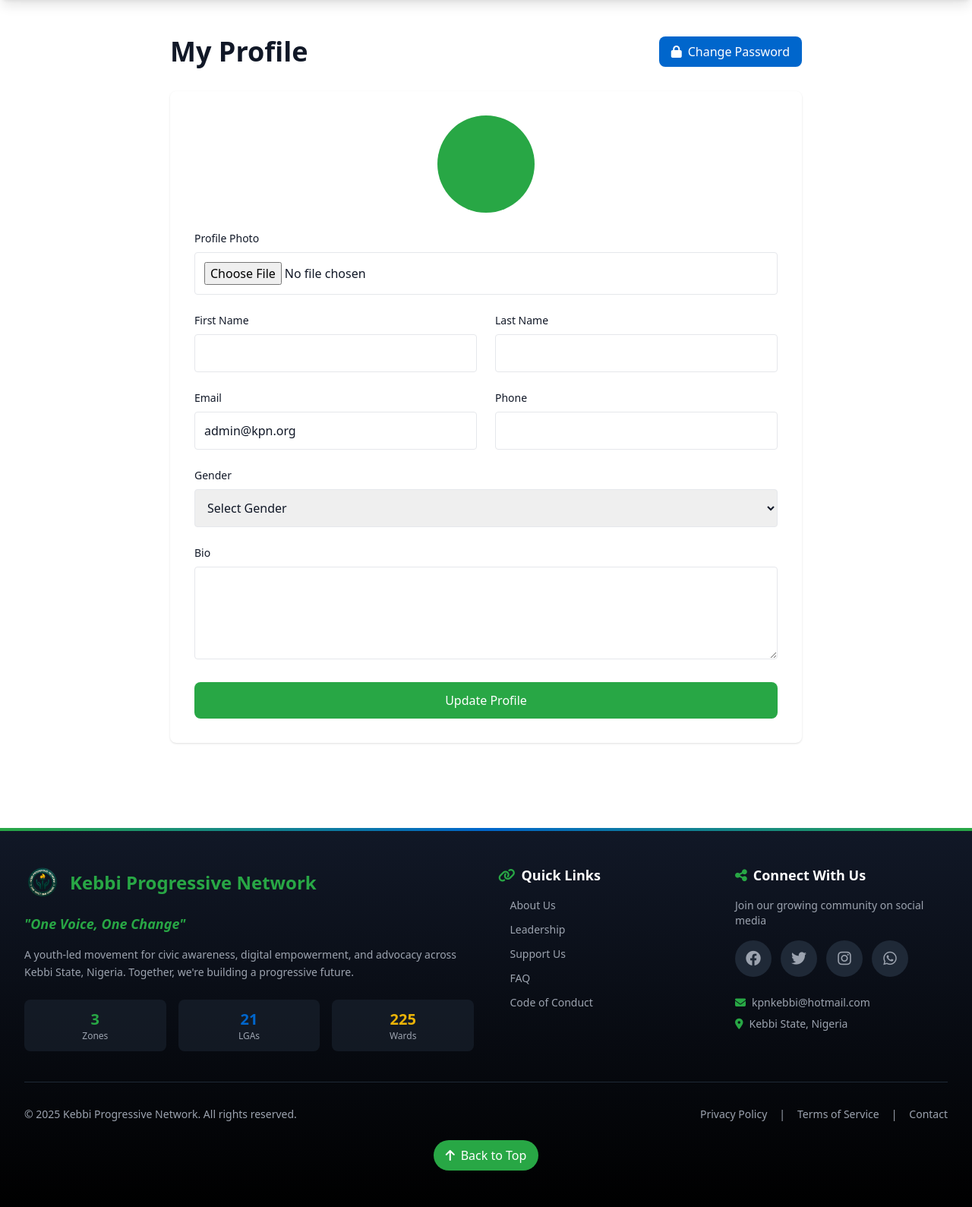
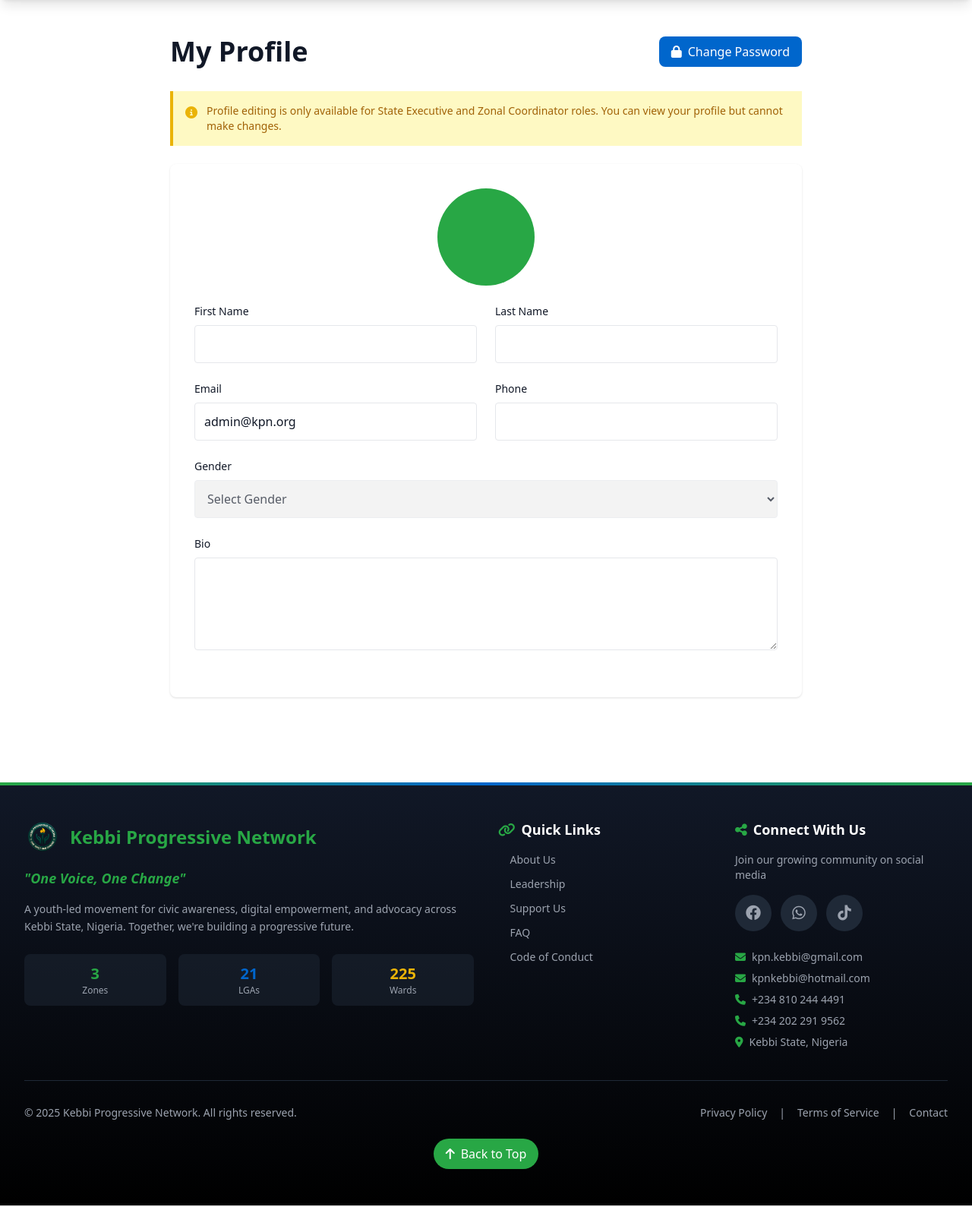
Before and after one commit to Kebbiconnect/kconnect, a Django app: page /account/profile/ in a window 1280 px wide. Shown: the part 64-1653 px from the top of the page at 76% size. Run offline with Django 5.2, Linux system fonts and the light colour scheme; a user stored in the database is signed in; some libraries are stand-ins or nearby versions.

Commit message:
Update contact info, restrict profile editing, and streamline admin controls
Update contact information, implement role-based profile editing restrictions, remove image uploads from registration, enable contact form email forwarding, and enhance admin member approval functionalities.

Replit-Commit-Author: Agent
Replit-Commit-Session-Id: f26c6ead-7901-4135-b9f9-55a6b402c797
Replit-Commit-Checkpoint-Type: intermediate_checkpoint

```diff
--- a/staff/templates/staff/profile.html
+++ b/staff/templates/staff/profile.html
@@ -10,6 +10,21 @@
             <i class="fas fa-lock mr-2"></i> Change Password
         </a>
     </div>
+
+    {% if not can_edit_profile %}
+    <div class="bg-yellow-100 dark:bg-yellow-900 border-l-4 border-yellow-500 p-4 mb-6">
+        <div class="flex">
+            <div class="flex-shrink-0">
+                <i class="fas fa-info-circle text-yellow-500"></i>
+            </div>
+            <div class="ml-3">
+                <p class="text-sm text-yellow-700 dark:text-yellow-300">
+                    Profile editing is only available for State Executive and Zonal Coordinator roles. You can view your profile but cannot make changes.
+                </p>
+            </div>
+        </div>
+    </div>
+    {% endif %}
 
     <div class="bg-white dark:bg-gray-800 rounded-lg shadow p-8">
         <form method="POST" enctype="multipart/form-data">
@@ -25,36 +40,38 @@
                 {% endif %}
             </div>
 
+            {% if can_edit_profile %}
             <div class="mb-6">
                 <label class="block text-sm font-medium mb-2">Profile Photo</label>
                 <input type="file" name="photo" accept="image/*" class="w-full p-3 border rounded dark:bg-gray-700">
             </div>
+            {% endif %}
 
             <div class="grid grid-cols-1 md:grid-cols-2 gap-6 mb-6">
                 <div>
                     <label class="block text-sm font-medium mb-2">First Name</label>
-                    <input type="text" name="first_name" value="{{ user.first_name }}" required class="w-full p-3 border rounded dark:bg-gray-700">
+                    <input type="text" name="first_name" value="{{ user.first_name }}" required class="w-full p-3 border rounded dark:bg-gray-700" {% if not can_edit_profile %}readonly{% endif %}>
                 </div>
                 <div>
                     <label class="block text-sm font-medium mb-2">Last Name</label>
-                    <input type="text" name="last_name" value="{{ user.last_name }}" required class="w-full p-3 border rounded dark:bg-gray-700">
+                    <input type="text" name="last_name" value="{{ user.last_name }}" required class="w-full p-3 border rounded dark:bg-gray-700" {% if not can_edit_profile %}readonly{% endif %}>
                 </div>
             </div>
 
             <div class="grid grid-cols-1 md:grid-cols-2 gap-6 mb-6">
                 <div>
                     <label class="block text-sm font-medium mb-2">Email</label>
-                    <input type="email" name="email" value="{{ user.email }}" required class="w-full p-3 border rounded dark:bg-gray-700">
+                    <input type="email" name="email" value="{{ user.email }}" required class="w-full p-3 border rounded dark:bg-gray-700" {% if not can_edit_profile %}readonly{% endif %}>
                 </div>
                 <div>
                     <label class="block text-sm font-medium mb-2">Phone</label>
-                    <input type="tel" name="phone" value="{{ user.phone }}" required class="w-full p-3 border rounded dark:bg-gray-700">
+                    <input type="tel" name="phone" value="{{ user.phone }}" required class="w-full p-3 border rounded dark:bg-gray-700" {% if not can_edit_profile %}readonly{% endif %}>
                 </div>
             </div>
 
             <div class="mb-6">
                 <label class="block text-sm font-medium mb-2">Gender</label>
-                <select name="gender" class="w-full p-3 border rounded dark:bg-gray-700">
+                <select name="gender" class="w-full p-3 border rounded dark:bg-gray-700" {% if not can_edit_profile %}disabled{% endif %}>
                     <option value="">Select Gender</option>
                     <option value="M" {% if user.gender == 'M' %}selected{% endif %}>Male</option>
                     <option value="F" {% if user.gender == 'F' %}selected{% endif %}>Female</option>
@@ -63,10 +80,12 @@
 
             <div class="mb-6">
                 <label class="block text-sm font-medium mb-2">Bio</label>
-                <textarea name="bio" rows="4" class="w-full p-3 border rounded dark:bg-gray-700">{{ user.bio }}</textarea>
+                <textarea name="bio" rows="4" class="w-full p-3 border rounded dark:bg-gray-700" {% if not can_edit_profile %}readonly{% endif %}>{{ user.bio }}</textarea>
             </div>
 
+            {% if can_edit_profile %}
             <button type="submit" class="w-full bg-kpn-green text-white py-3 rounded-lg hover:bg-green-600 transition">Update Profile</button>
+            {% endif %}
         </form>
     </div>
 </div>
--- a/staff/views.py
+++ b/staff/views.py
@@ -159,10 +159,6 @@ def register(request):
             status=status,
             facebook_verified=facebook_verified
         )
-
-        if request.FILES.get('photo'):
-            user.photo = request.FILES['photo']
-            user.save()
 
         if status == 'APPROVED':
             login(request, user)
@@ -247,7 +243,14 @@ def dashboard(request):
 
 @login_required
 def profile(request):
-    if request.method == 'POST':
+    user = request.user
+    can_edit_profile = user.status == 'APPROVED' and user.role in ['STATE', 'ZONAL']
+
+    if request.method == 'POST':
+        if not can_edit_profile:
+            messages.error(request, 'You do not have permission to edit your profile.')
+            return redirect('staff:profile')
+
         request.user.first_name = request.POST.get('first_name')
         request.user.last_name = request.POST.get('last_name')
         request.user.email = request.POST.get('email')
@@ -262,7 +265,10 @@ def profile(request):
         messages.success(request, 'Profile updated successfully!')
         return redirect('staff:profile')
 
-    return render(request, 'staff/profile.html')
+    context = {
+        'can_edit_profile': can_edit_profile
+    }
+    return render(request, 'staff/profile.html', context)
 
 @login_required
 def change_password(request):
--- a/templates/base.html
+++ b/templates/base.html
@@ -255,17 +255,14 @@
                     </h4>
                     <p class="text-sm text-gray-400 mb-4">Join our growing community on social media</p>
                     <div class="flex space-x-3">
-                        <a href="https://www.facebook.com/kpnkebbi" target="_blank" class="w-12 h-12 rounded-full bg-gray-800 flex items-center justify-center text-gray-400 hover:bg-blue-600 hover:text-white transform hover:scale-110 hover:-rotate-12 transition-all duration-300">
+                        <a href="https://www.facebook.com/kpnkebbi" target="_blank" class="w-12 h-12 rounded-full bg-gray-800 flex items-center justify-center text-gray-400 hover:bg-blue-600 hover:text-white transform hover:scale-110 hover:-rotate-12 transition-all duration-300" title="Follow us on Facebook">
                             <i class="fab fa-facebook text-xl"></i>
                         </a>
-                        <a href="#" class="w-12 h-12 rounded-full bg-gray-800 flex items-center justify-center text-gray-400 hover:bg-blue-400 hover:text-white transform hover:scale-110 hover:rotate-12 transition-all duration-300">
-                            <i class="fab fa-twitter text-xl"></i>
+                        <a href="https://wa.me/2348102444491" target="_blank" class="w-12 h-12 rounded-full bg-gray-800 flex items-center justify-center text-gray-400 hover:bg-green-500 hover:text-white transform hover:scale-110 hover:rotate-12 transition-all duration-300" title="Chat on WhatsApp">
+                            <i class="fab fa-whatsapp text-xl"></i>
                         </a>
-                        <a href="#" class="w-12 h-12 rounded-full bg-gray-800 flex items-center justify-center text-gray-400 hover:bg-pink-600 hover:text-white transform hover:scale-110 hover:-rotate-12 transition-all duration-300">
-                            <i class="fab fa-instagram text-xl"></i>
-                        </a>
-                        <a href="#" class="w-12 h-12 rounded-full bg-gray-800 flex items-center justify-center text-gray-400 hover:bg-green-500 hover:text-white transform hover:scale-110 hover:rotate-12 transition-all duration-300">
-                            <i class="fab fa-whatsapp text-xl"></i>
+                        <a href="https://www.tiktok.com/@kpn.kb" target="_blank" class="w-12 h-12 rounded-full bg-gray-800 flex items-center justify-center text-gray-400 hover:bg-black hover:text-white transform hover:scale-110 hover:-rotate-12 transition-all duration-300" title="Follow us on TikTok">
+                            <i class="fab fa-tiktok text-xl"></i>
                         </a>
                     </div>
 
@@ -273,7 +270,19 @@
                     <div class="mt-6 space-y-2 text-sm text-gray-400">
                         <p class="flex items-center">
                             <i class="fas fa-envelope mr-2 text-kpn-green"></i>
+                            kpn.kebbi@gmail.com
+                        </p>
+                        <p class="flex items-center">
+                            <i class="fas fa-envelope mr-2 text-kpn-green"></i>
                             kpnkebbi@hotmail.com
+                        </p>
+                        <p class="flex items-center">
+                            <i class="fas fa-phone mr-2 text-kpn-green"></i>
+                            +234 810 244 4491
+                        </p>
+                        <p class="flex items-center">
+                            <i class="fas fa-phone mr-2 text-kpn-green"></i>
+                            +234 202 291 9562
                         </p>
                         <p class="flex items-center">
                             <i class="fas fa-map-marker-alt mr-2 text-kpn-green"></i>
```
Also changed, not shown: core/templates/core/contact.html (+9 -10 lines), core/views.py (+27 -1 lines), staff/admin.py (+29 -3 lines), staff/templates/staff/register.html (+0 -10 lines).
